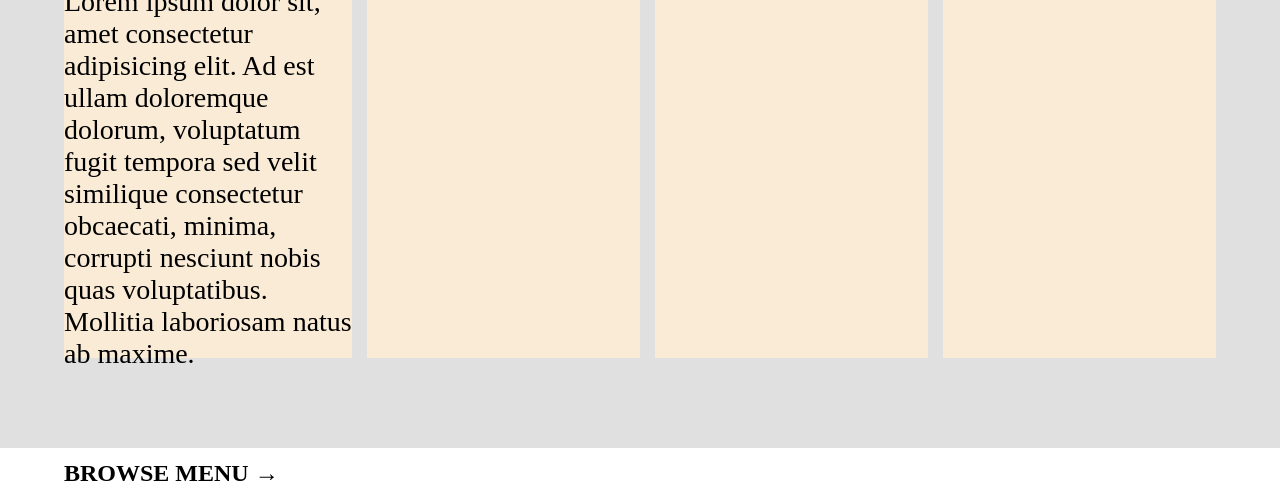
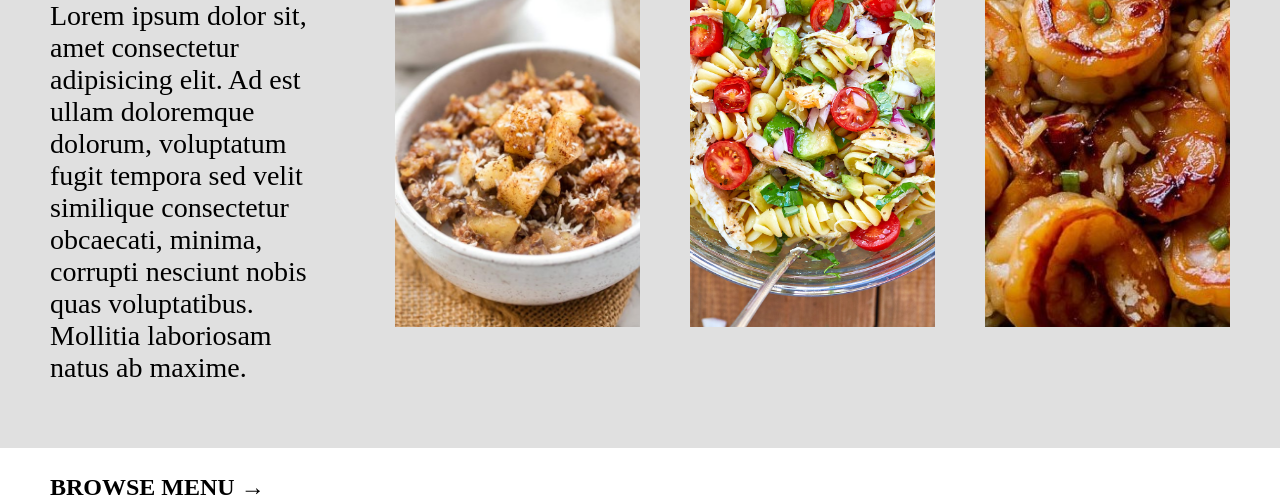
Before and after one commit to TylerVanSickle/mihealth, a plain HTML site: page index.html in a window 1280 px wide. Shown: the part 352-853 px from the top of the page. Drawn offline with Linux system fonts and the light colour scheme.

Commit message:
images are on site

```diff
--- a/style.css
+++ b/style.css
@@ -55,19 +55,23 @@ nav{
     width: 100%;
 }
 .cardContainer{
-    width: 90%;
-    height: 100%;
+    width: 100%;
+    padding: 0 50px 0 50px;
+    height: 95%;
     margin: 0 auto;
     display: flex;
-    gap: 15px;
+    gap: 50px;
     flex-direction: row;
     align-items: center;
 }
+
 .card{
     height: 75%;
+    background-color: transparent;
+    padding-right: 20px;
     width: 25%;
-    background-color: antiquewhite;
 }
+
 .cardH1{
     font-size: 6rem;
     line-height: 75px;
@@ -77,4 +81,20 @@ nav{
 }
 .cardBrowse{
     font-size: 1.5rem;
+    cursor: pointer;
 }
+.card2{
+    background-size: cover;
+    background-image: url(/images/bowl.jpg);
+    background-position: center;
+}
+.card3{
+    background-size: cover;
+    background-image: url(/images/pasta.jpg);
+    background-position: center;
+}
+.card4{
+    background-size: cover;
+    background-image: url(/images/Shrimp.jpg);
+    background-position: center;
+}
```
Also changed, not shown: index.html (+1 -0 lines), 1 other file.
